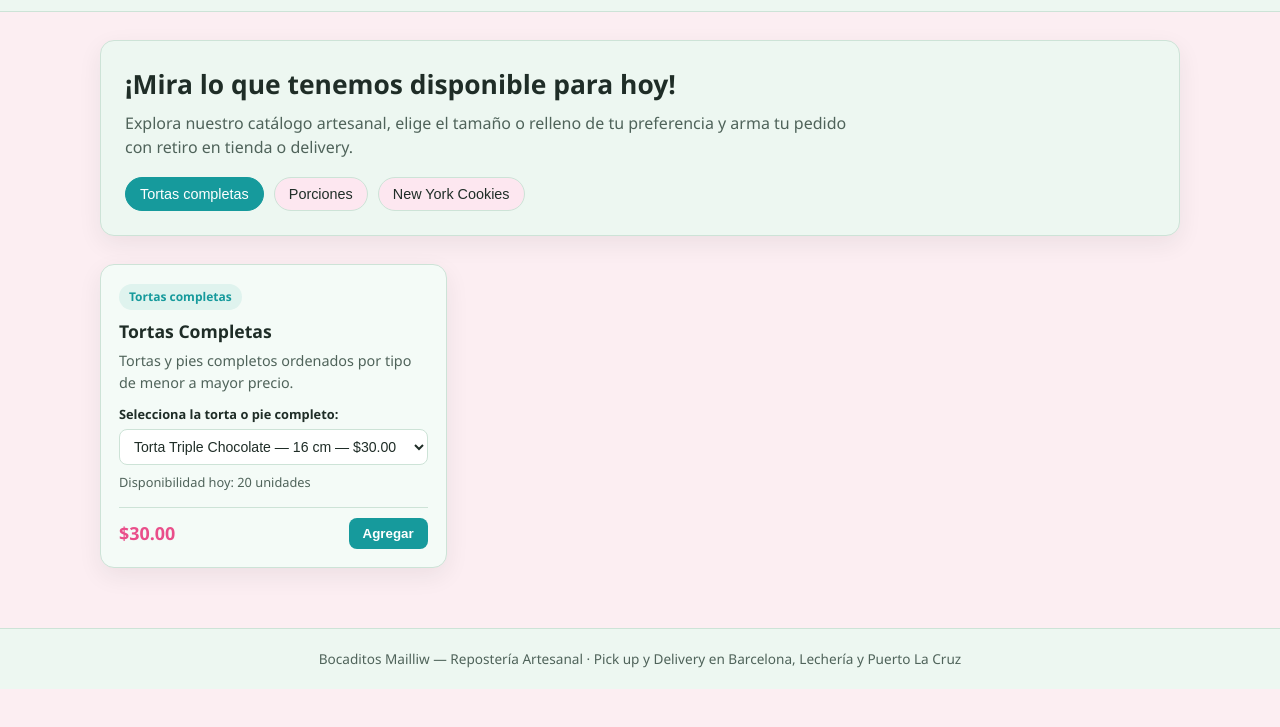
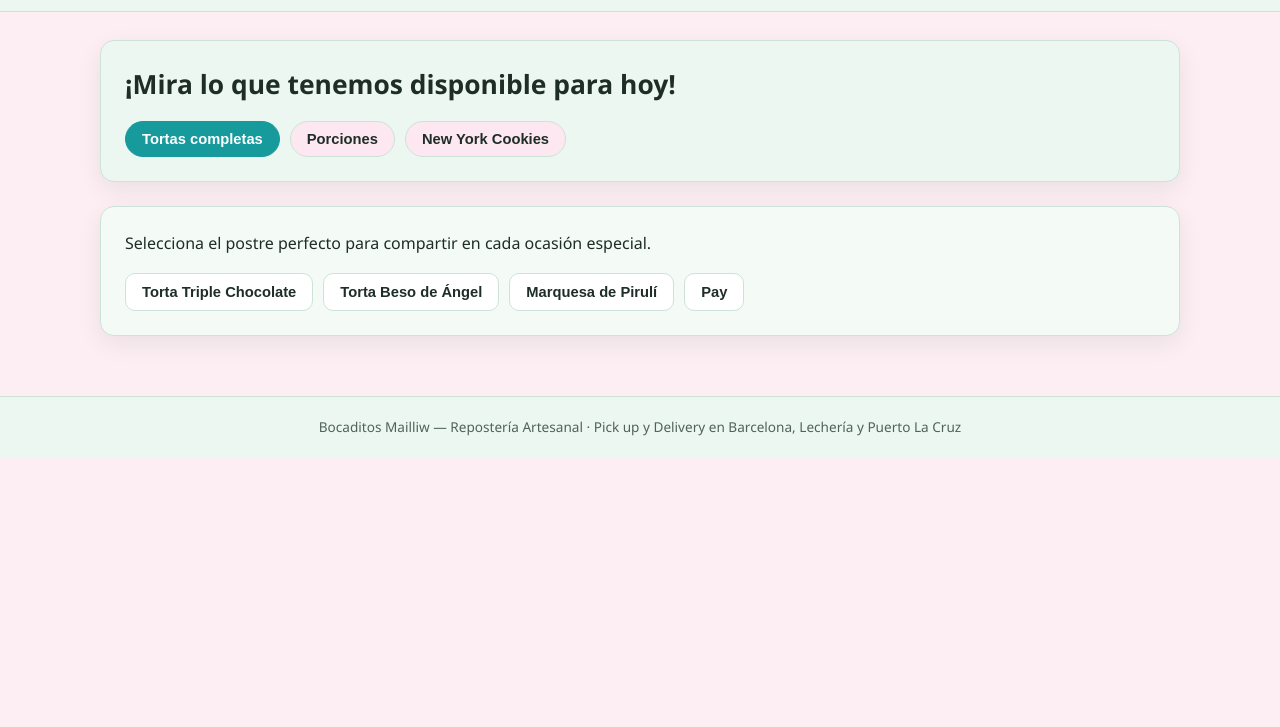
Before and after one commit to YajanismarSalazar/bocaditos-mailliw-ecommerce, a plain HTML site: page index.html in a window 1280 px wide. Shown: the part 69-796 px from the top of the page. Drawn offline with Linux system fonts and the light colour scheme.

Commit message:
Ramificar categorias por seleccion y limpiar textos del catalogo

```diff
--- a/app.js
+++ b/app.js
@@ -8,60 +8,117 @@ const PAGO_MOVIL_DATA = {
   rif: "J208837067"
 };
 
-const PRODUCTS = [
+const BRANCHES = {
+  "Tortas completas": {
+    lead: "Selecciona el postre perfecto para compartir en cada ocasión especial.",
+    categories: [
       {
-    id: 1,
-    name: "Tortas Completas",
-    category: "Tortas completas",
-    stock: 20,
-    description: "Tortas y pies completos ordenados por tipo de menor a mayor precio.",
-    optionLabel: "Selecciona la torta o pie completo",
+        id: "torta-triple-chocolate",
+        label: "Torta Triple Chocolate",
+        selectLabel: "Opciones disponibles",
         options: [
-      { id: "tc-16", label: "Torta Triple Chocolate — 16 cm", price: 30.0 },
-      { id: "mp-16", label: "Marquesa de Pirulín — 16 cm", price: 30.0 },
-      { id: "ba-16", label: "Torta Beso de Ángel — 16 cm", price: 35.0 },
-      { id: "pie-parchita-24", label: "Pie de Parchita — 24 cm", price: 40.0 },
-      { id: "pie-limon-24", label: "Pie de Limón — 24 cm", price: 40.0 },
-      { id: "tc-24", label: "Torta Triple Chocolate — 24 cm", price: 60.0 },
-      { id: "mp-24", label: "Marquesa de Pirulín — 24 cm", price: 60.0 },
-      { id: "ba-24", label: "Torta Beso de Ángel — 24 cm", price: 60.0 }
+          { id: "ttc-grande", label: "Grande — $65.00", itemName: "Torta Triple Chocolate Grande", price: 65.0 },
+          { id: "ttc-mediana", label: "Mediana — $45.00", itemName: "Torta Triple Chocolate Mediana", price: 45.0 },
+          { id: "ttc-pequena", label: "Pequeña — $30.00", itemName: "Torta Triple Chocolate Pequeña", price: 30.0 }
         ]
       },
       {
-    id: 2,
-    name: "Porciones",
-    category: "Porciones",
-    stock: 35,
-    description: "Todas nuestras porciones individuales disponibles en una sola selección.",
-    optionLabel: "Selecciona tu porción",
+        id: "torta-beso-de-angel",
+        label: "Torta Beso de Ángel",
+        selectLabel: "Opciones disponibles",
         options: [
-      { id: "porc-pie-limon", label: "Porción Pie de Limón", price: 3.5 },
-      { id: "porc-pie-parchita", label: "Porción Pie de Parchita", price: 3.5 },
-      { id: "porc-pirulin", label: "Porción Marquesa de Pirulín", price: 5.0 },
-      { id: "porc-triple-choc", label: "Porción Torta Triple Chocolate", price: 6.0 },
-      { id: "porc-zanahoria", label: "Porción Torta de Zanahoria", price: 6.0 },
-      { id: "porc-beso-angel", label: "Porción Torta Beso de Ángel", price: 10.0 }
+          { id: "tba-grande", label: "Grande — $75.00", itemName: "Torta Beso de Ángel Grande", price: 75.0 },
+          { id: "tba-mediana", label: "Mediana — $55.00", itemName: "Torta Beso de Ángel Mediana", price: 55.0 },
+          { id: "tba-pequena", label: "Pequeña — $35.00", itemName: "Torta Beso de Ángel Pequeña", price: 35.0 }
         ]
       },
       {
-    id: 3,
-    name: "New York Cookies",
-    category: "New York Cookies",
-    stock: 40,
-    description: "Galleta gruesa artesanal con variedad de rellenos a elegir.",
-    optionLabel: "Selecciona el relleno",
+        id: "marquesa-de-piruli",
+        label: "Marquesa de Pirulí",
+        selectLabel: "Opciones disponibles",
         options: [
-      { id: "nyc-blanco", label: "Rellena de Chocolate Blanco", price: 3.5 },
-      { id: "nyc-nutella", label: "Rellena de Nutella", price: 4.5 },
-      { id: "nyc-ovomaltina", label: "Rellena de Ovomaltina", price: 4.5 },
-      { id: "nyc-samba", label: "Rellena de Samba", price: 4.5 },
-      { id: "nyc-brownie-caramelo", label: "Rellena de Brownie con Caramelo Salado", price: 5.5 },
-      { id: "nyc-brownie-nutella", label: "Rellena de Brownie con Nutella", price: 6.0 }
+          { id: "mp-grande", label: "Grande — $60.00", itemName: "Marquesa de Pirulí Grande", price: 60.0 },
+          { id: "mp-mediana", label: "Mediana — $45.00", itemName: "Marquesa de Pirulí Mediana", price: 45.0 },
+          { id: "mp-pequena", label: "Pequeña — $30.00", itemName: "Marquesa de Pirulí Pequeña", price: 30.0 }
+        ]
+      },
+      {
+        id: "pay",
+        label: "Pay",
+        selectLabel: "Opciones disponibles",
+        options: [
+          { id: "pay-parchita", label: "Pay de parchita — $40.00", itemName: "Pay de parchita", price: 40.0 },
+          { id: "pay-limon", label: "Pay de limón — $40.00", itemName: "Pay de limón", price: 40.0 }
         ]
       }
-];
+    ]
+  },
+  "Porciones": {
+    lead: "",
+    categories: [
+      {
+        id: "porciones-tortas",
+        label: "Tortas y Marquesas",
+        selectLabel: "Opciones disponibles",
+        options: [
+          { id: "porc-beso-angel", label: "Beso de ángel — $10.00", itemName: "Porción Beso de ángel", price: 10.0 },
+          { id: "porc-triple-choc", label: "Torta triple chocolate — $6.00", itemName: "Porción Torta triple chocolate", price: 6.0 },
+          { id: "porc-zanahoria", label: "Torta de zanahoria — $6.00", itemName: "Porción Torta de zanahoria", price: 6.0 },
+          { id: "porc-piruli", label: "Marquesa de pirulí — $5.00", itemName: "Porción Marquesa de pirulí", price: 5.0 }
+        ]
+      },
+      {
+        id: "porciones-pay",
+        label: "Pay",
+        selectLabel: "Opciones disponibles",
+        options: [
+          { id: "porc-pie-limon", label: "Pay de limón — $3.50", itemName: "Porción Pay de limón", price: 3.5 },
+          { id: "porc-pie-parchita", label: "Pay de parchita — $3.50", itemName: "Porción Pay de parchita", price: 3.5 }
+        ]
+      }
+    ]
+  },
+  "New York Cookies": {
+    lead: "",
+    categories: [
+      {
+        id: "choco-chips",
+        label: "Choco Chips",
+        selectLabel: "Opciones disponibles",
+        options: [
+          { id: "cc-brownie-nutella", label: "Con brownie más Nutella — $6.00", itemName: "Choco Chips con brownie más Nutella", price: 6.0 },
+          { id: "cc-brownie-caramelo", label: "Con brownie más caramelo salado — $5.50", itemName: "Choco Chips con brownie más caramelo salado", price: 5.5 },
+          { id: "cc-brownie", label: "Con brownie — $5.00", itemName: "Choco Chips con brownie", price: 5.0 },
+          { id: "cc-nutella", label: "Relleno con Nutella — $4.50", itemName: "Choco Chips relleno con Nutella", price: 4.5 },
+          { id: "cc-maltina", label: "Relleno con Maltina — $4.50", itemName: "Choco Chips relleno con Maltina", price: 4.5 },
+          { id: "cc-blanco", label: "Relleno con chocolate blanco — $3.50", itemName: "Choco Chips relleno con chocolate blanco", price: 3.5 }
+        ]
+      },
+      {
+        id: "cookie-samba",
+        label: "Cookie Samba",
+        selectLabel: "Opciones disponibles",
+        options: [
+          { id: "cs-nutella", label: "Rellena con Nutella — $5.50", itemName: "Cookie Samba rellena con Nutella", price: 5.5 },
+          { id: "cs-fresas", label: "Rellena con crema de fresas — $5.00", itemName: "Cookie Samba rellena con crema de fresas", price: 5.0 }
+        ]
+      },
+      {
+        id: "chocolate-dark",
+        label: "Chocolate Dark",
+        selectLabel: "Opciones disponibles",
+        options: [
+          { id: "cd-nutella", label: "Relleno con Nutella — $5.00", itemName: "Chocolate Dark relleno con Nutella", price: 5.0 },
+          { id: "cd-maltina", label: "Relleno con Maltina — $5.00", itemName: "Chocolate Dark relleno con Maltina", price: 5.0 },
+          { id: "cd-blanco", label: "Relleno con chocolate blanco — $4.00", itemName: "Chocolate Dark relleno con chocolate blanco", price: 4.0 }
+        ]
+      }
+    ]
+  }
+};
 
-let selectedCategory = "Tortas completas";
+let activeTab = "Tortas completas";
+let expandedSubcatId = null;
 let cart = [];
 let captureFileName = "";
 
@@ -125,81 +182,96 @@ function formatMoney(amount) {
   return `$${amount.toFixed(2)}`;
 }
 
-function handleCardOptionChange(productId) {
-  const product = PRODUCTS.find((p) => p.id === productId);
-  const select = document.getElementById(`select-product-${productId}`);
-  const priceEl = document.getElementById(`price-product-${productId}`);
-  if (!product || !select || !priceEl) return;
+function selectSubcategory(subcatId) {
+  expandedSubcatId = expandedSubcatId === subcatId ? null : subcatId;
+  renderCatalog();
+}
 
-  const chosen = product.options.find((opt) => opt.id === select.value) || product.options[0];
+function updateSelectedOptionPrice() {
+  const select = document.getElementById("branchOptionSelect");
+  const priceEl = document.getElementById("branchOptionPrice");
+  if (!select || !priceEl) return;
+
+  const branch = BRANCHES[activeTab];
+  const subcat = branch && branch.categories.find((c) => c.id === expandedSubcatId);
+  if (!subcat) return;
+
+  const chosen = subcat.options.find((opt) => opt.id === select.value) || subcat.options[0];
   priceEl.textContent = formatMoney(chosen.price);
 }
 
 function renderCatalog() {
-  const filtered = PRODUCTS.filter((item) => item.category === selectedCategory);
+  const branch = BRANCHES[activeTab];
+  if (!branch) return;
 
-  catalogGrid.innerHTML = filtered
-    .map((product) => {
-      const defaultOpt = product.options[0];
-      const optionsHtml = product.options
-        .map(
-          (opt) =>
-            `<option value="${opt.id}">${opt.label} — ${formatMoney(opt.price)}</option>`
-        )
+  const leadHtml = branch.lead ? `<p class="branch-lead">${branch.lead}</p>` : "";
+
+  const pillsHtml = branch.categories
+    .map((cat) => {
+      const isActive = cat.id === expandedSubcatId;
+      return `
+        <button
+          type="button"
+          class="subcat-btn ${isActive ? "active" : ""}"
+          onclick="selectSubcategory('${cat.id}')"
+        >
+          ${cat.label}
+        </button>
+      `;
+    })
     .join("");
 
-      return `
-        <article class="card">
-          <div>
-            <span class="card-tag">${product.category}</span>
-            <h3>${product.name}</h3>
-            <p>${product.description}</p>
+  const activeSubcat = branch.categories.find((c) => c.id === expandedSubcatId);
+  let expandedHtml = "";
+
+  if (activeSubcat) {
+    const firstOpt = activeSubcat.options[0];
+    const optionsHtml = activeSubcat.options
+      .map((opt) => `<option value="${opt.id}">${opt.label}</option>`)
+      .join("");
+
+    expandedHtml = `
+      <div class="expanded-panel">
         <div class="variant-group">
-              <label for="select-product-${product.id}">${product.optionLabel}:</label>
-              <select id="select-product-${product.id}" class="variant-select" onchange="handleCardOptionChange(${product.id})">
+          <label for="branchOptionSelect">${activeSubcat.selectLabel}:</label>
+          <select id="branchOptionSelect" class="variant-select" onchange="updateSelectedOptionPrice()">
             ${optionsHtml}
           </select>
         </div>
-            <div class="card-meta">Disponibilidad hoy: ${product.stock} unidades</div>
+        <div class="branch-bottom">
+          <span class="price" id="branchOptionPrice">${formatMoney(firstOpt.price)}</span>
+          <button type="button" class="add-btn" onclick="addSelectedToCart()">Agregar</button>
         </div>
-          <div class="card-bottom">
-            <span class="price" id="price-product-${product.id}">${formatMoney(defaultOpt.price)}</span>
-            <button class="add-btn" onclick="addToCart(${product.id})">Agregar</button>
       </div>
+    `;
+  }
+
+  catalogGrid.innerHTML = `
+    <article class="branch-card">
+      ${leadHtml}
+      <div class="category-pills">
+        ${pillsHtml}
+      </div>
+      ${expandedHtml}
     </article>
   `;
-    })
-    .join("");
 }
 
-function addToCart(productId) {
-  const product = PRODUCTS.find((p) => p.id === productId);
-  if (!product) return;
+function addSelectedToCart() {
+  const branch = BRANCHES[activeTab];
+  const subcat = branch && branch.categories.find((c) => c.id === expandedSubcatId);
+  const select = document.getElementById("branchOptionSelect");
+  if (!subcat || !select) return;
 
-  const select = document.getElementById(`select-product-${productId}`);
-  const optionId = select ? select.value : product.options[0].id;
-  const option = product.options.find((opt) => opt.id === optionId) || product.options[0];
-
-  const totalUnitsForProduct = cart
-    .filter((item) => item.productId === productId)
-    .reduce((acc, item) => acc + item.quantity, 0);
-
-  if (totalUnitsForProduct >= product.stock) {
-    alert("Has alcanzado la disponibilidad máxima para este producto.");
-    return;
-  }
-
-  const cartKey = `${productId}:${option.id}`;
-  const existing = cart.find((item) => item.cartKey === cartKey);
+  const option = subcat.options.find((opt) => opt.id === select.value) || subcat.options[0];
+  const existing = cart.find((item) => item.id === option.id);
 
   if (existing) {
     existing.quantity += 1;
   } else {
     cart.push({
-      cartKey,
-      productId,
-      optionId: option.id,
-      name: `${option.label}`,
+      id: option.id,
+      name: option.itemName,
       price: option.price,
       quantity: 1
     });
@@ -210,27 +282,15 @@ function addToCart(productId) {
   openCart();
 }
 
-function updateQuantity(cartKey, delta) {
-  const index = cart.findIndex((item) => item.cartKey === cartKey);
+function updateQuantity(itemId, delta) {
+  const index = cart.findIndex((item) => item.id === itemId);
   if (index === -1) return;
 
-  const item = cart[index];
-  const product = PRODUCTS.find((p) => p.id === item.productId);
-  const nextQty = item.quantity + delta;
-
+  const nextQty = cart[index].quantity + delta;
   if (nextQty <= 0) {
     cart.splice(index, 1);
   } else {
-    const otherUnits = cart
-      .filter((c) => c.productId === item.productId && c.cartKey !== cartKey)
-      .reduce((acc, c) => acc + c.quantity, 0);
-
-    if (otherUnits + nextQty <= product.stock) {
-      item.quantity = nextQty;
-    } else {
-      alert("No hay más unidades disponibles de este producto.");
-      return;
-    }
+    cart[index].quantity = nextQty;
   }
 
   renderCart();
@@ -289,9 +349,9 @@ function renderCart() {
             <div class="muted">${formatMoney(item.price)} c/u · Total: ${formatMoney(lineTotal)}</div>
           </div>
           <div class="qty-controls">
-            <button class="qty-btn" onclick="updateQuantity('${item.cartKey}', -1)">-</button>
+            <button class="qty-btn" onclick="updateQuantity('${item.id}', -1)">-</button>
             <span>${item.quantity}</span>
-            <button class="qty-btn" onclick="updateQuantity('${item.cartKey}', 1)">+</button>
+            <button class="qty-btn" onclick="updateQuantity('${item.id}', 1)">+</button>
           </div>
         </div>
       `;
@@ -450,7 +510,8 @@ categoryFilters.addEventListener("click", (e) => {
 
   document.querySelectorAll(".filter-btn").forEach((b) => b.classList.remove("active"));
   btn.classList.add("active");
-  selectedCategory = btn.dataset.category;
+  activeTab = btn.dataset.category;
+  expandedSubcatId = null;
   renderCatalog();
 });
 
--- a/index.html
+++ b/index.html
@@ -29,10 +29,7 @@
 
   <main class="container" id="mainCatalogSection">
     <section class="hero">
-      <div>
-        <h2>¡Mira lo que tenemos disponible para hoy!</h2>
-        <p>Explora nuestro catálogo artesanal, elige el tamaño o relleno de tu preferencia y arma tu pedido con retiro en tienda o delivery.</p>
-      </div>
+      <h2>¡Mira lo que tenemos disponible para hoy!</h2>
       <div class="filters" id="categoryFilters">
         <button class="filter-btn active" data-category="Tortas completas">Tortas completas</button>
         <button class="filter-btn" data-category="Porciones">Porciones</button>
--- a/styles.css
+++ b/styles.css
@@ -102,21 +102,15 @@ body {
   border-radius: var(--radius);
   padding: 24px;
   box-shadow: var(--shadow);
-  margin-bottom: 28px;
+  margin-bottom: 24px;
   display: flex;
   flex-direction: column;
-  gap: 18px;
+  gap: 16px;
 }
 
 .hero h2 {
   font-size: 1.65rem;
-  margin-bottom: 6px;
   color: var(--text);
-}
-
-.hero p {
-  color: var(--muted);
-  max-width: 740px;
 }
 
 .filters {
@@ -129,11 +123,11 @@ body {
   border: 1px solid var(--border);
   background: var(--pink-soft);
   color: var(--text);
-  padding: 8px 14px;
+  padding: 9px 16px;
   border-radius: 999px;
   cursor: pointer;
-  font-size: 0.9rem;
-  font-weight: 500;
+  font-size: 0.92rem;
+  font-weight: 600;
 }
 
 .filter-btn.active {
@@ -144,82 +138,101 @@ body {
 
 .catalog-grid {
   display: grid;
-  grid-template-columns: repeat(auto-fill, minmax(280px, 1fr));
+  grid-template-columns: 1fr;
   gap: 20px;
 }
 
-.card {
+.branch-card {
   background: var(--card-surface);
   border: 1px solid var(--border);
   border-radius: var(--radius);
-  padding: 18px;
+  padding: 24px;
   box-shadow: var(--shadow);
   display: flex;
   flex-direction: column;
-  justify-content: space-between;
+  gap: 18px;
+}
+
+.branch-lead {
+  font-size: 1rem;
+  font-weight: 500;
+  color: var(--text);
+}
+
+.category-pills {
+  display: flex;
+  flex-wrap: wrap;
+  gap: 10px;
+}
+
+.subcat-btn {
+  border: 1px solid var(--border);
+  background: #ffffff;
+  color: var(--text);
+  padding: 10px 16px;
+  border-radius: 10px;
+  cursor: pointer;
+  font-size: 0.92rem;
+  font-weight: 600;
+  transition: all 0.15s ease;
+}
+
+.subcat-btn:hover {
+  border-color: var(--turquoise);
+  color: var(--turquoise);
+}
+
+.subcat-btn.active {
+  background: var(--pink);
+  border-color: var(--pink);
+  color: #ffffff;
+}
+
+.expanded-panel {
+  background: #ffffff;
+  border: 1px solid var(--border);
+  border-radius: 12px;
+  padding: 18px;
+  display: flex;
+  flex-direction: column;
   gap: 14px;
 }
 
-.card-tag {
-  display: inline-block;
-  font-size: 0.75rem;
-  font-weight: 600;
-  padding: 4px 10px;
-  border-radius: 999px;
-  background: var(--turquoise-soft);
-  color: var(--turquoise);
-  margin-bottom: 8px;
-}
-
-.card h3 {
-  font-size: 1.1rem;
-  margin-bottom: 6px;
-}
-
-.card p {
-  font-size: 0.9rem;
-  color: var(--muted);
-}
-
 .variant-group {
-  margin-top: 12px;
   display: flex;
   flex-direction: column;
-  gap: 5px;
+  gap: 6px;
 }
 
 .variant-group label {
-  font-size: 0.8rem;
+  font-size: 0.88rem;
   font-weight: 600;
   color: var(--text);
 }
 
 .variant-select {
   width: 100%;
-  padding: 8px 10px;
+  max-width: 480px;
+  padding: 10px 12px;
   border: 1px solid var(--border);
   border-radius: 8px;
-  background: #ffffff;
+  background: var(--card-surface);
   color: var(--text);
-  font-size: 0.88rem;
+  font-size: 0.92rem;
 }
 
-.card-meta {
-  font-size: 0.8rem;
-  color: var(--muted);
-  margin-top: 8px;
-}
-
-.card-bottom {
+.branch-bottom {
   display: flex;
   justify-content: space-between;
   align-items: center;
-  padding-top: 10px;
+  flex-wrap: wrap;
+  gap: 12px;
+  padding-top: 12px;
   border-top: 1px solid var(--border);
 }
 
 .price {
-  font-size: 1.12rem;
+  font-size: 1.2rem;
   font-weight: 700;
   color: var(--pink);
 }
@@ -228,9 +241,10 @@ body {
   background: var(--turquoise);
   color: #fff;
   border: none;
-  padding: 8px 14px;
+  padding: 10px 18px;
   border-radius: 8px;
   font-weight: 600;
+  font-size: 0.92rem;
   cursor: pointer;
 }
 
```
Lines whose indentation alone changed are shown as unchanged.
